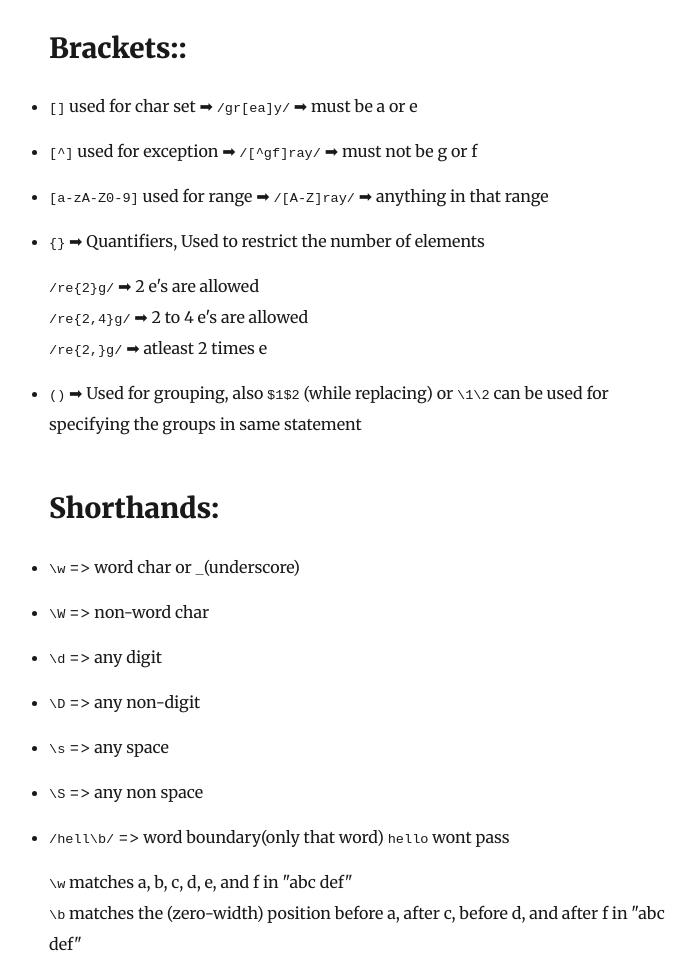
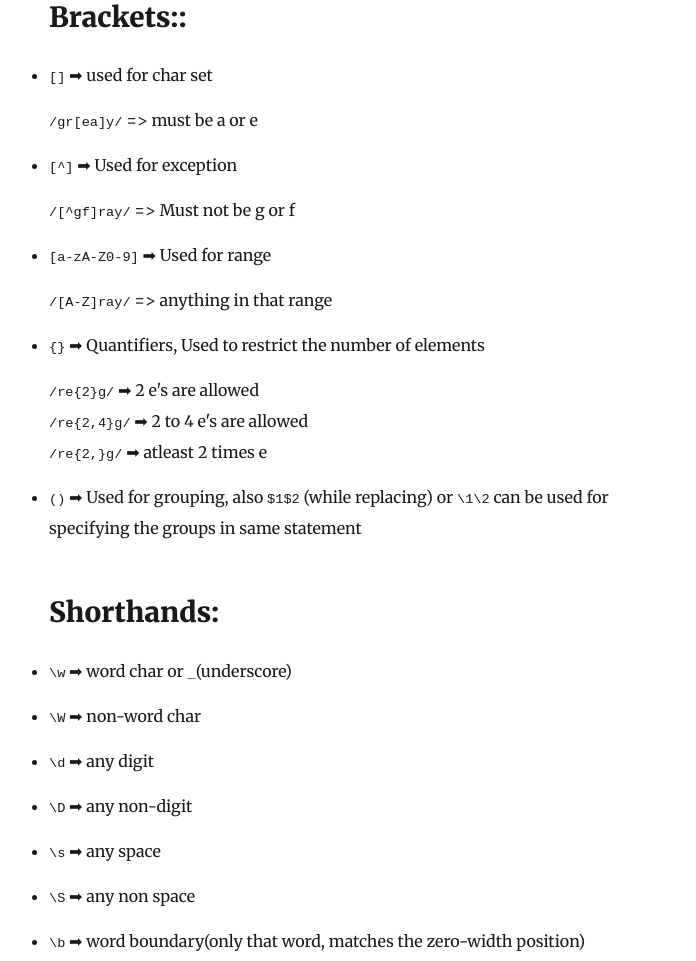
Before and after one commit to PrakadAlpha/personal-blog, a Gatsby site: page /blog/regex-basics-javascript-cheatsheet/ in a window 1280 px wide. Shown: the part 2454-3415 px from the top of the page, without its empty margins (276-972 px from the left). Built offline with nearby package versions, Linux system fonts and the light colour scheme; Gatsby itself is replaced by a stand-in of ours; some packages are replaced by stand-ins of ours.

Commit message:
Update Blog “regex-basics-javascript-cheatsheet”

```diff
--- a/content/blog/regex-basics-javascript-cheatsheet.md
+++ b/content/blog/regex-basics-javascript-cheatsheet.md
@@ -60,8 +60,7 @@ description: "Basic usage of REGEX concepts and references in javascript "
   ## Symbols:
 
    - `^` ➡ Anything that starts with => `/^h/`
-   - `$` ➡ anything that ends with => `/world$/ `
-   Ex - `/^hello$/` ➡ Must start with hello and end with hello
+   - `$` ➡ anything that ends with => `/world$/`
    - `.` ➡ matches any one char
    - `*` ➡ matches any 0 or more times
    - `?` ➡ optional char => `/gre?a?y/` =>  e or a or none
@@ -69,30 +68,35 @@ description: "Basic usage of REGEX concepts and references in javascript "
 
   ## Brackets::
 
-   - `[]` used for char set ➡ `/gr[ea]y/` ➡ must be a or e
-   - `[^]` used for exception ➡ `/[^gf]ray/` ➡ must not be g or f
-   - `[a-zA-Z0-9]` used for range ➡ `/[A-Z]ray/` ➡ anything in that range
+   - `[]` ➡ used for char set
+
+       `/gr[ea]y/` => must be a or e
+
+   - `[^]` ➡ Used for exception
+
+      `/[^gf]ray/` => Must not be g or f
+
+   - `[a-zA-Z0-9]` ➡ Used for range
+
+     `/[A-Z]ray/` => anything in that range
 
    - `{}` ➡ Quantifiers, Used to restrict the number of elements
 
           `/re{2}g/` ➡ 2 e's are allowed
           `/re{2,4}g/` ➡ 2 to 4 e's are allowed
           `/re{2,}g/` ➡ atleast 2 times e
+
    - `()` ➡ Used for grouping, also `$1$2` (while replacing) or `\1\2` can be used for specifying the groups in same statement
 
  ## Shorthands:
 
-   - `\w` => word char or `_`(underscore)
-   - `\W` => non-word char
-   - `\d` => any digit
-   - `\D` => any non-digit
-   - `\s` => any space
-   - `\S` => any non space
-   - `/hell\b/` => word boundary(only that word) `hello` wont pass
-
-       `\w` matches a, b, c, d, e, and f in "abc def"
-       `\b` matches the (zero-width) position before a, after c, before d, and after f in "abc def"
-
+   - `\w` ➡ word char or `_`(underscore)
+   - `\W` ➡ non-word char
+   - `\d` ➡ any digit
+   - `\D` ➡ any non-digit
+   - `\s` ➡ any space
+   - `\S` ➡ any non space
+   - `\b` ➡ word boundary(only that word, matches the zero-width position)
 
   ## Lookaheads:
 
```
